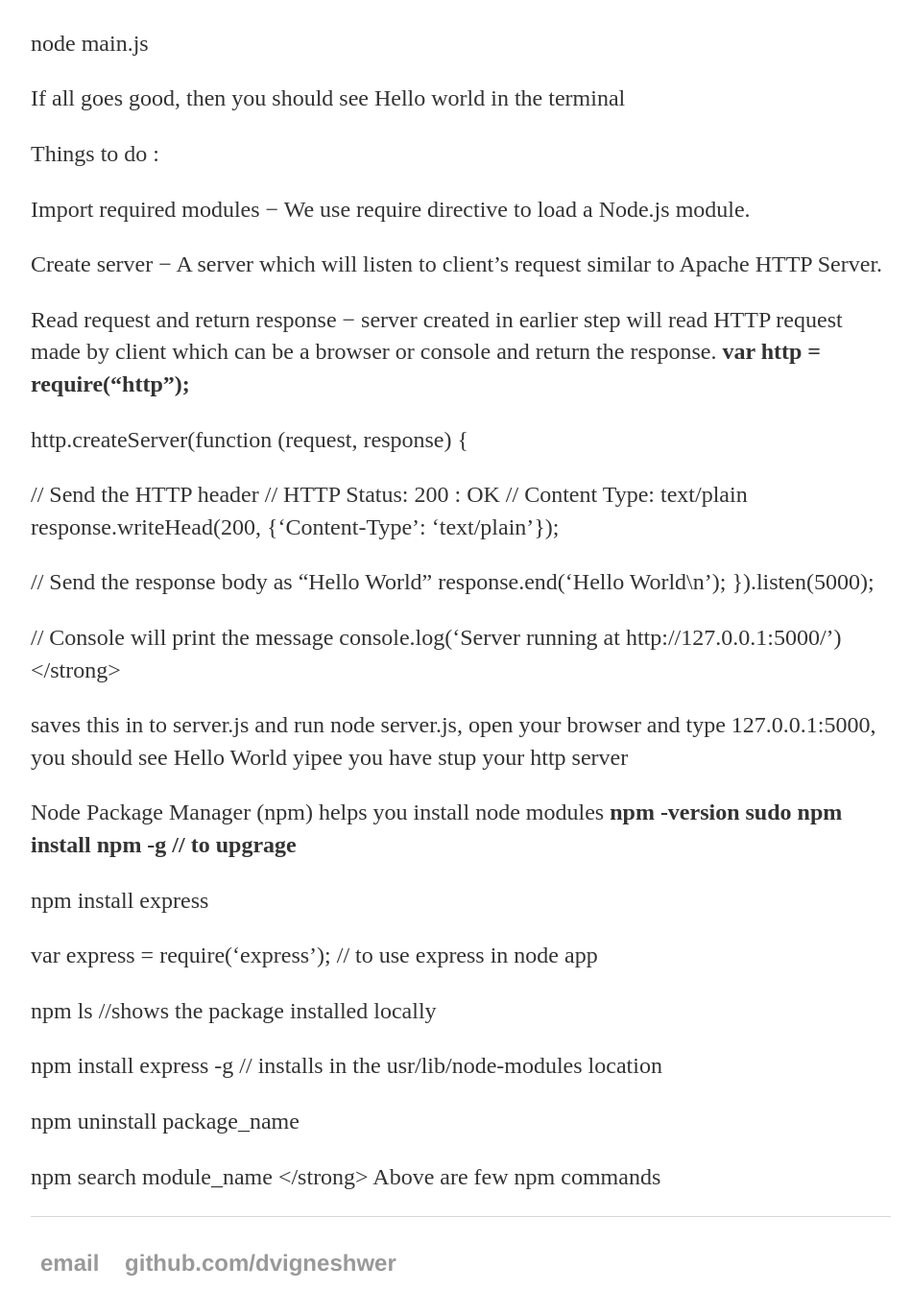
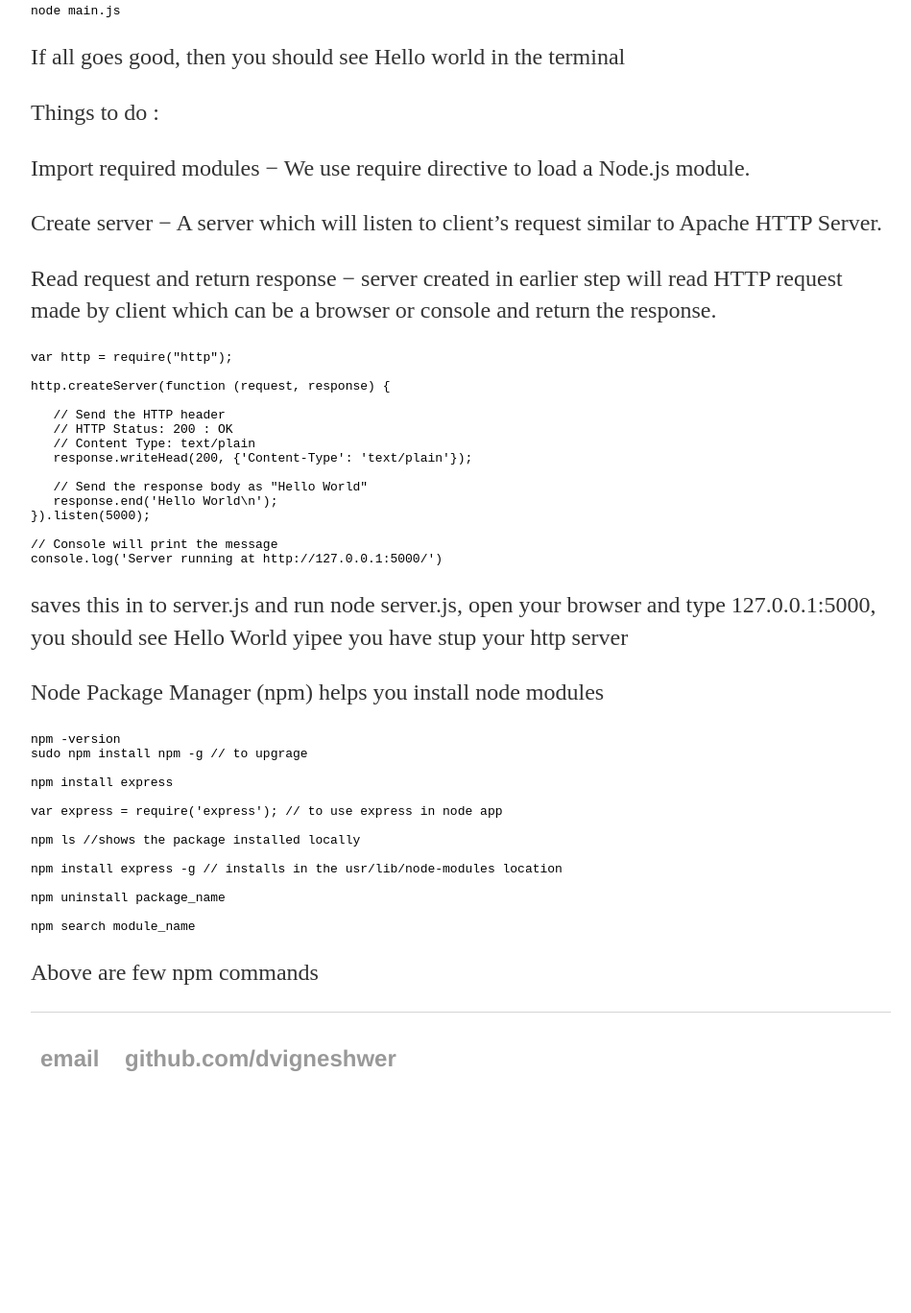
Before and after one commit to DineshMv/dvigneshwer.github.io, a Jekyll site: the page built from _posts/2016-08-13-nodejs-introl.md, in a window 1280 px wide and 1400 px high, scrolled down 774 px. Shown: the top 1368 px of the window at 96% size, without its empty margins (160-1109 px from the left). Built offline with Jekyll 4.4.1, drawn with Linux system fonts in a browser that asks for light colours; after the commit the page ends 1961 px from its top, so only the background shows below that; some of the changed text lies outside the part shown.

Commit message:
Update and rename 2016-08-13-nodejs-tutorial.md to 2016-08-13-nodejs-introl.md

```diff
--- a/_posts/2016-08-13-nodejs-tutorial.md
+++ b/_posts/2016-08-13-nodejs-introl.md
@@ -10,21 +10,24 @@ All APIs of Node.js library are asynchronous that is, non-blocking. It essential
 
 Node.js uses a single threaded model with event looping.
 
-Installation:
-<strong>
+## Installation:
+
+~~~~
 sudo apt-get install nodejs
 
 Add /usr/local/nodejs/bin to the PATH environment variable.
 
 export PATH=$PATH:/usr/local/nodejs/bin
-</strong>
+~~~~
+
 Check:
-
+~~~~
 nano main.js
 
 console.log("Hello world")
 
 node main.js
+~~~~
 
 If all goes good, then you should see Hello world in the terminal
 
@@ -35,7 +38,8 @@ Import required modules − We use require directive to load a Node.js module.
 Create server − A server which will listen to client's request similar to Apache HTTP Server.
 
 Read request and return response − server created in earlier step will read HTTP request made by client which can be a browser or console and return the response.
-<strong>
+
+~~~~
 var http = require("http");
 
 http.createServer(function (request, response) {
@@ -51,12 +55,13 @@ http.createServer(function (request, response) {
 
 // Console will print the message
 console.log('Server running at http://127.0.0.1:5000/')
-</strong>
+~~~~
 
 saves this in to server.js and run node server.js, open your browser and type 127.0.0.1:5000, you should see Hello World yipee you have stup your http server
 
 Node Package Manager (npm) helps you install node modules
-<strong>
+
+~~~~
 npm -version
 sudo npm install npm -g // to upgrage
 
@@ -71,5 +76,6 @@ npm install express -g // installs in the usr/lib/node-modules location
 npm uninstall package_name
 
 npm search module_name
-</strong>
+~~~~
+
 Above are few npm commands
```
Also changed, not shown: other parts of _posts/2016-08-13-nodejs-introl.md (+1 -1 lines).
